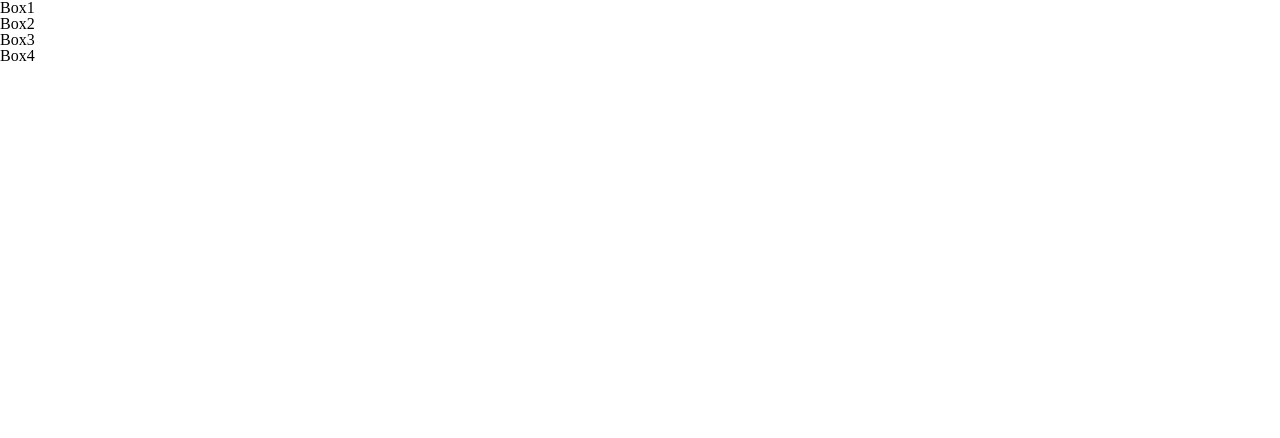
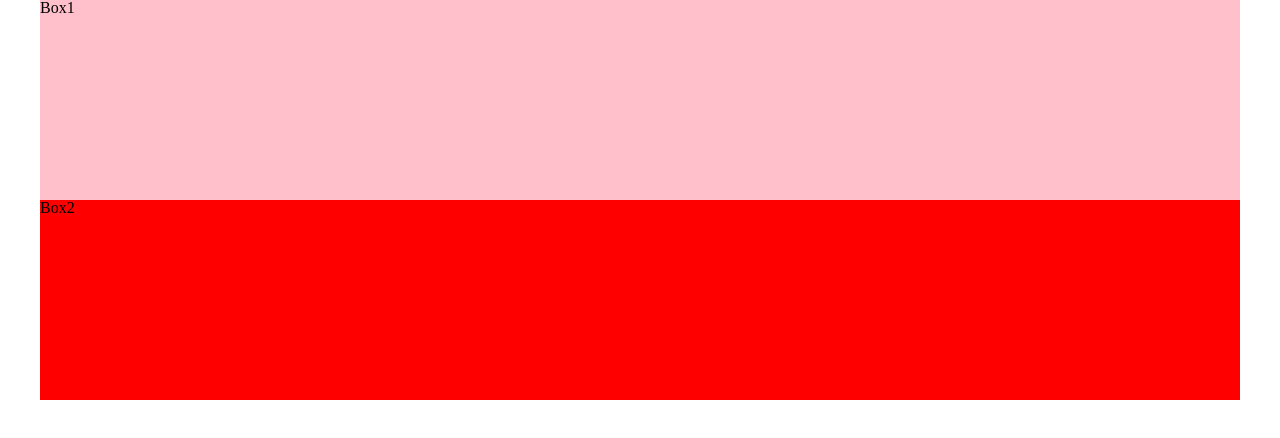
Before and after one commit to romeroc1996m/Romero_Camila-MediaQueries, a plain HTML site: page index.html in a window 1280 px wide. Drawn offline with Linux system fonts and the light colour scheme.

Commit message:
styling my content
styling my content

```diff
--- a/css/main.css
+++ b/css/main.css
@@ -0,0 +1,35 @@
+body {
+    font-family: 'Ubuntu', sans-serif;
+    font-size: 38px;
+}
+
+.hidden {
+    display: none;
+}
+
+#column {
+    display: block;
+}
+
+#container {
+    max-width: 1200px;
+    margin: 0 auto;
+}
+
+#box1 {
+    background-color: pink;
+    height: 200px;
+}
+
+#box1:hover {
+    opacity: 0.5;
+}
+
+#box2 {
+    background-color: red;
+    height: 200px;
+}
+
+#box2:hover {
+    opacity: 0.5;
+}
--- a/index.html
+++ b/index.html
@@ -5,6 +5,9 @@
     <meta http-equiv="X-UA-Compatible" content="IE=edge">
     <meta name="viewport" content="initial-scale=1.0, width=device-width">
     <title>MediaQueries Mobile First</title>
+    <link rel="preconnect" href="https://fonts.googleapis.com">
+    <link rel="preconnect" href="https://fonts.gstatic.com" crossorigin>
+    <link href="https://fonts.googleapis.com/css2?family=Ubuntu&display=swap" rel="stylesheet">
     <link href="css/main.css" rel="stylesheet">
     <link href="css/reset.css" rel="stylesheet">
 </head>
```
